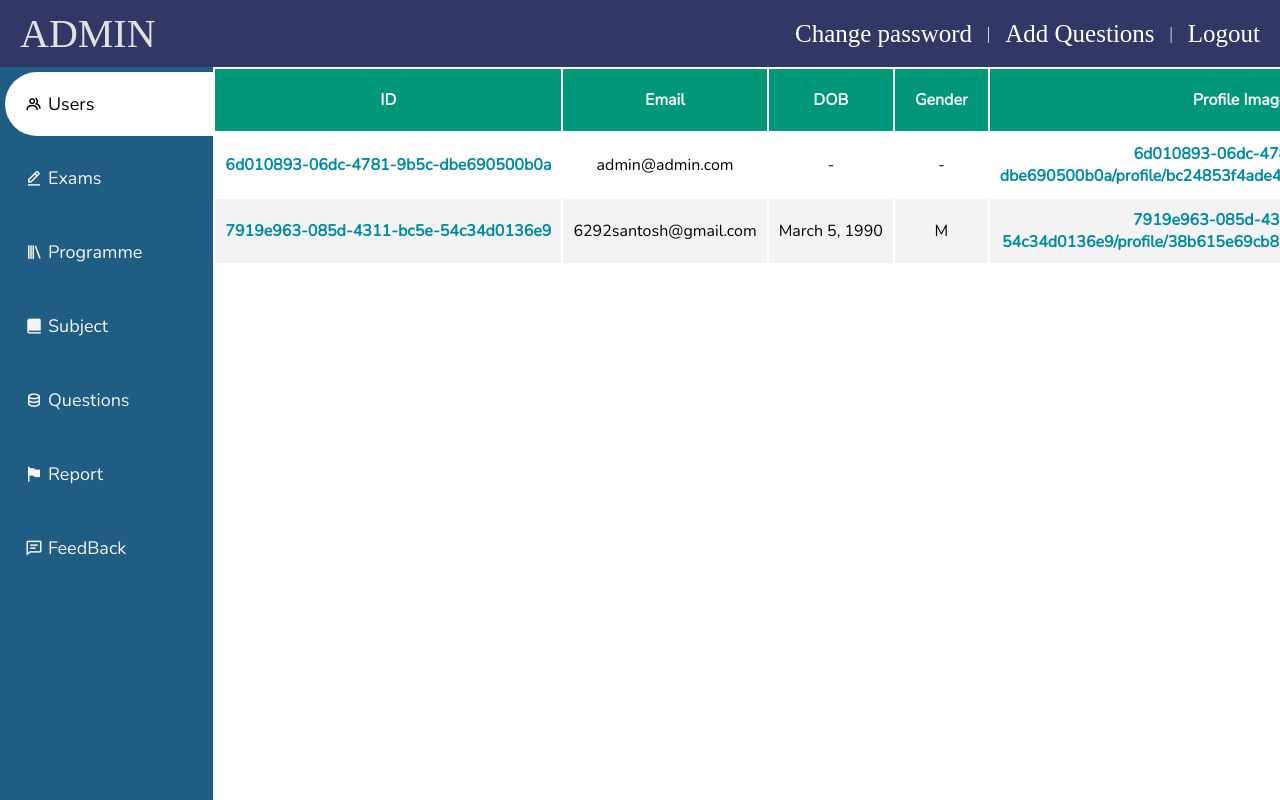
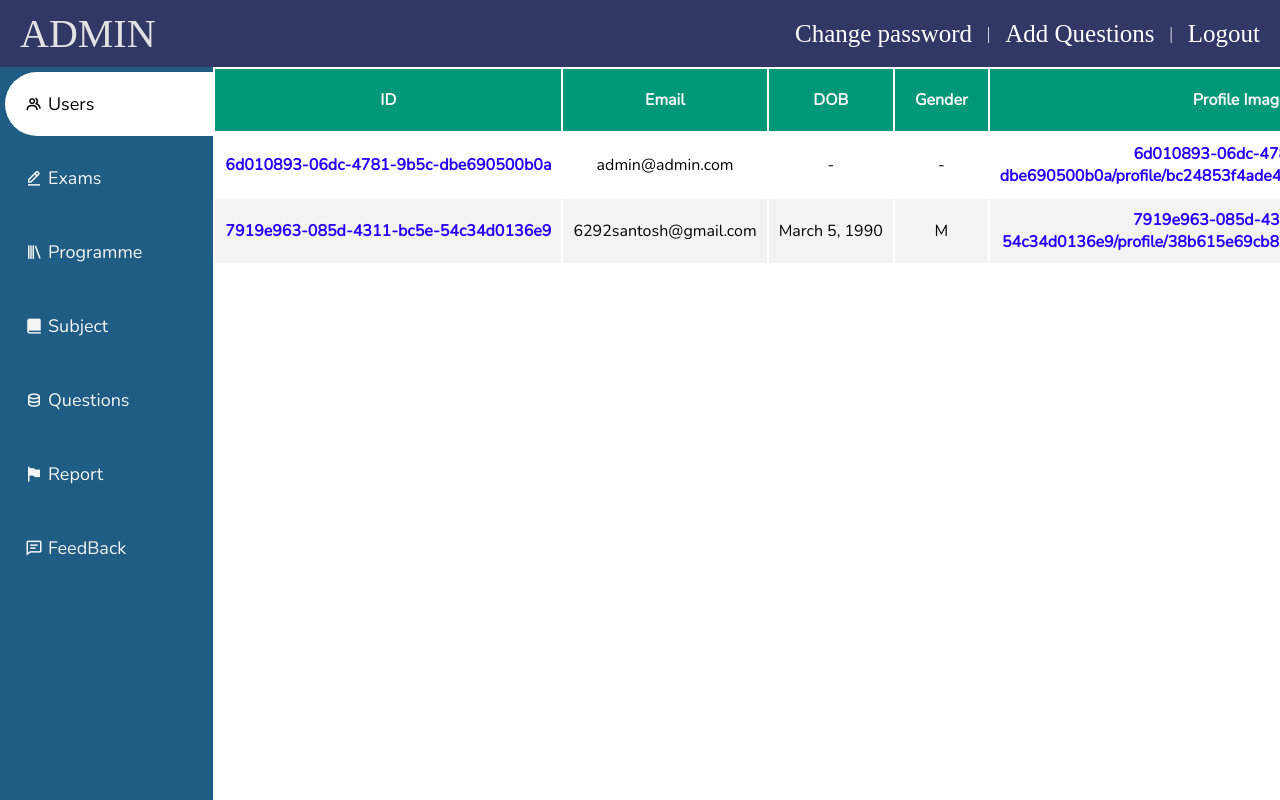
Before and after one commit to sainisoftravi/online_entrance, a Django app: page /index/ in a window 1280 px wide. Run offline with Django 4.2, Linux system fonts and the light colour scheme; data comes from the database, SQL or seed files in the repository; some libraries are stand-ins or nearby versions; some web fonts are replaced.

Commit message:
Changed link text color

```diff
--- a/static/css/admin/index.css
+++ b/static/css/admin/index.css
@@ -55,5 +55,5 @@ textarea[readonly]{
 
 td a{
     font-family: var(--td-color);
-    color: rgb(0, 139, 163);
+    color: #2600ff;
 }
```
